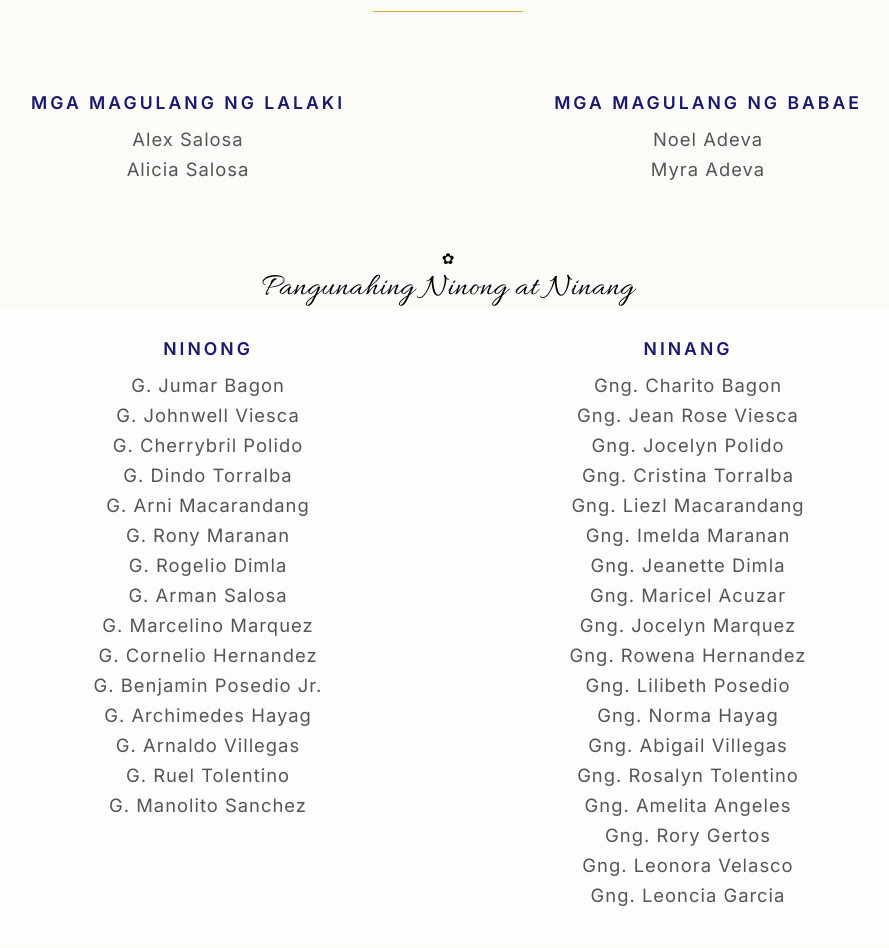
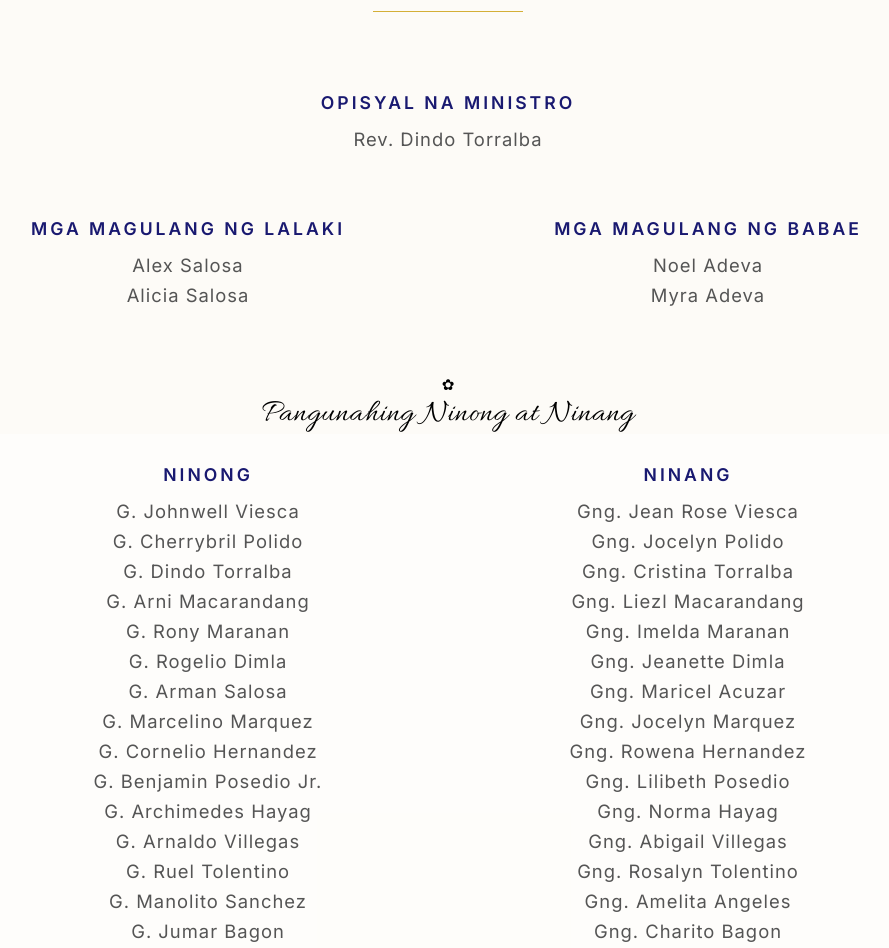
Before and after one commit to Juswa031/wedding-invitation, a Vue app: page /#/details in a window 1280 px wide. Shown: the part 6300-7248 px from the top of the page, without its empty margins (192-1081 px from the left). Built offline with nearby package versions, Linux system fonts and the light colour scheme; a web font is replaced by a local one.

Commit message:
add official minister

```diff
--- a/src/components/EntourageComponent.vue
+++ b/src/components/EntourageComponent.vue
@@ -20,6 +20,15 @@
     </div>
 
     <div class="entourage-container">
+      <div class="parents-section">
+        <div class="officiating-minister">
+          <div v-for="(group, index) in officiatingMinister" :key="index" class="parent-group">
+            <h3 class="subsection-title">{{ group.title }}</h3>
+            <p v-for="name in group.names" :key="name" class="parent-name">{{ name }}</p>
+          </div>
+        </div>
+      </div>
+
       <div class="parents-section">
         <div v-for="(group, index) in parentGroups" :key="index" class="parent-group">
           <h3 class="subsection-title">{{ group.title }}</h3>
@@ -77,26 +86,32 @@
 <script setup>
 import { reactive } from 'vue'
 
+const officiatingMinister = [
+  { title: 'Opisyal na Ministro', names: ['Rev. Dindo Torralba'] },
+]
+
 const parentGroups = [
   { title: 'Mga Magulang ng Lalaki', names: ['Alex Salosa', 'Alicia Salosa'] },
   { title: 'Mga Magulang ng Babae', names: ['Noel Adeva', 'Myra Adeva'] }
 ]
 
 const ninangs = reactive([
-  { id: 0, name: 'Charito Bagon' },{ id: 1, name: 'Jean Rose Viesca' }, { id: 2, name: 'Jocelyn Polido' },
+  { id: 1, name: 'Jean Rose Viesca' }, { id: 2, name: 'Jocelyn Polido' },
   { id: 3, name: 'Cristina Torralba' },{ id: 4, name: 'Liezl Macarandang' }, { id: 5, name: 'Imelda Maranan' },
   { id: 6, name: 'Jeanette Dimla' }, { id: 7, name: 'Maricel Acuzar' }, { id: 8, name: 'Jocelyn Marquez' },
   { id: 9, name: 'Rowena Hernandez' }, { id: 10, name: 'Lilibeth Posedio' }, { id: 11, name: 'Norma Hayag' },
   { id: 12, name: 'Abigail Villegas' }, { id: 13, name: 'Rosalyn Tolentino' }, { id: 14, name: 'Amelita Angeles' },
-  { id: 15, name: 'Rory Gertos' }, { id: 16, name: 'Leonora Velasco' }, { id: 17, name: 'Leoncia Garcia' },
+  { id: 0, name: 'Charito Bagon' }, { id: 15, name: 'Rory Gertos' }, { id: 16, name: 'Leonora Velasco' },
+  { id: 17, name: 'Leoncia Garcia' },
 ])
 
 const ninongs = reactive([
-  { id: 15, name: 'Jumar Bagon' }, { id: 1, name: 'Johnwell Viesca' }, { id: 2, name: 'Cherrybril Polido' },
+  { id: 1, name: 'Johnwell Viesca' }, { id: 2, name: 'Cherrybril Polido' },
   { id: 3, name: 'Dindo Torralba' }, { id: 4, name: 'Arni Macarandang' }, { id: 5, name: 'Rony Maranan' },
   { id: 6, name: 'Rogelio Dimla' }, { id: 7, name: 'Arman Salosa' }, { id: 8, name: 'Marcelino Marquez' },
   { id: 9, name: 'Cornelio Hernandez' }, { id: 10, name: 'Benjamin Posedio Jr.' }, { id: 11, name: 'Archimedes Hayag' },
   { id: 12, name: 'Arnaldo Villegas' }, { id: 13, name: 'Ruel Tolentino' }, { id: 14, name: 'Manolito Sanchez' },
+  { id: 15, name: 'Jumar Bagon' }
 ])
 
 const secondarySponsors = [
@@ -211,6 +226,12 @@ const polaroids = [
   margin-bottom: 60px;
 }
 
+.officiating-minister {
+  grid-column: span 2;
+  text-align: center;
+  /* border: 2px solid red;   */
+}
+
 .sponsors-columns {
   display: grid;
   grid-template-columns: 1fr 1fr;
```
